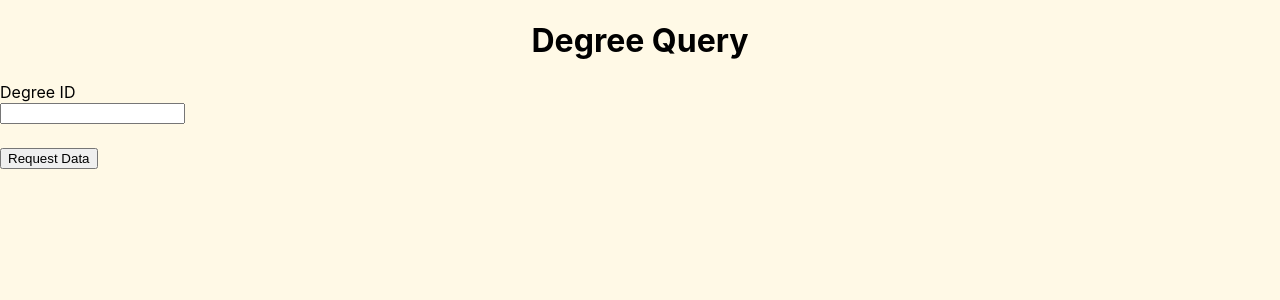
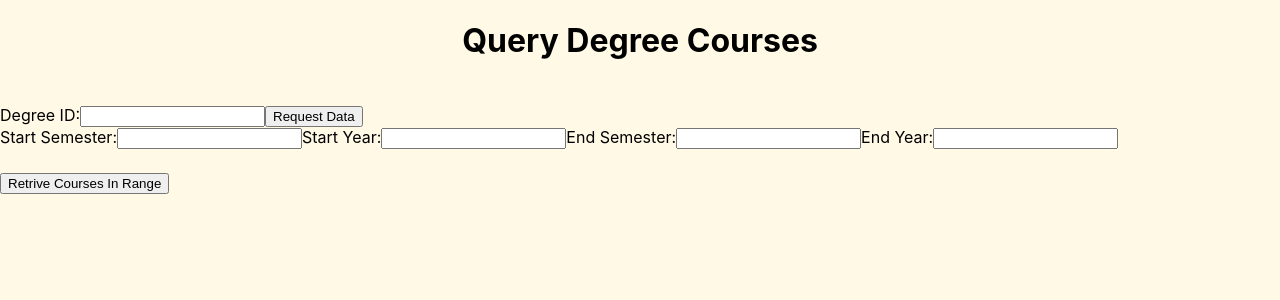
Before and after one commit to alexchans/DatabaseProject, a React (Create React App) app: page /Degree_Query in a window 1280 px wide. Shown: the top 300 px of the page. Built offline with nearby package versions, Linux system fonts and the light colour scheme.

Commit message:
finished Degree Query

```diff
--- a/src/Degree_Query.js
+++ b/src/Degree_Query.js
@@ -1,21 +1,148 @@
-import React from 'react';
+import React, { useState } from 'react';
+import axios from 'axios';
+import { useParams } from 'react-router-dom';
 
-class Degree_Query extends React.Component {
-    render() {
-        return (
-            <div>
-                <h1>Degree Query</h1>
-                <label htmlFor="DegreeID">Degree ID</label>
+function DegreeCourses() {
+    const [degreeId, setDegreeId] = useState('');
+    const [currentCourseNumber, setCurrentCourseNumber] = useState('');
+    const [startSemester, setStartSemester] = useState('');
+    const [startYear, setStartYear] = useState('');
+    const [endSemester, setEndSemester] = useState('');
+    const [endYear, setEndYear] = useState('');
+    const [courses, setCourses] = useState([]);
+    const [submitted, setSubmitted] = useState(false);
+    const [objectiveCodes, setObjectiveCodes] = useState({});
+    const [sections, setSections] = useState([]);
+
+
+    const handleInputChange = (event) => {
+        const { id, value } = event.target;
+        switch (id) {
+            case "DegreeID":
+                setDegreeId(value);
+                break;
+            case "startSemester":
+                setStartSemester(value);
+                break;
+            case "startYear":
+                setStartYear(value);
+                break;
+            case "endSemester":
+                setEndSemester(value);
+                break;
+            case "endYear":
+                setEndYear(value);
+                break;
+            default:
+                break;
+        }
+        setSubmitted(false); // Reset submission state on any input change
+    };
+
+    const handleSubmit = async (event) => {
+        event.preventDefault();
+        setSubmitted(true);
+        try {
+            // Update URL to potentially use date range filters
+            const url = `http://localhost:8080/degreeCourses/${degreeId}?startSemester=${startSemester}&startYear=${startYear}&endSemester=${endSemester}&endYear=${endYear}`;
+            const response = await axios.get(url);
+            const courseData = response.data.map(course => ({
+                courseNumber: course.courseNumber,
+                isCore: course.isCore
+            }));
+            setCourses(courseData);
+            setObjectiveCodes({});
+        } catch (error) {
+            console.error('Error fetching courses', error);
+            setCourses([]); // Clear any previous data
+        }
+    };
+
+    const handleObjective = async (courseNumber, event) => {
+        event.preventDefault();
+        setCurrentCourseNumber(courseNumber);
+        if (!objectiveCodes[courseNumber]) {
+            try {
+                const response = await axios.get(`http://localhost:8080/courseObjectives/get/${courseNumber}`);
+                setObjectiveCodes(prev => ({
+                    ...prev,
+                    [courseNumber]: response.data
+                }));
+            } catch (error) {
+                console.error('Error fetching objective codes', error);
+            }
+        }
+    };
+
+    const handleRange = async (event) => {
+        event.preventDefault();
+        try {
+            // Construct the API URL with query parameters directly in the string
+            const url = `http://localhost:8080/sections/range?courseNumber=${currentCourseNumber}&startSemester=${startSemester}&startYear=${startYear}&endSemester=${endSemester}&endYear=${endYear}`;
+            const response = await axios.get(url);
+            setSections(response.data);
+        } catch (error) {
+            setSections([]);
+        }
+    };
+
+
+    return (
+        <div>
+            <h1>Query Degree Courses</h1>
+            <form onSubmit={handleSubmit}>
+                <label htmlFor="DegreeID">Degree ID:</label>
+                <input type="text" id="DegreeID" value={degreeId} onChange={handleInputChange} />
+                <button type="submit">Request Data</button>
+            </form>
+            {submitted && (
                 <div>
-                    <input
-                        type="text"
-                        id="DegreeID"
-                    />
+                    <h2>Courses for Degree {degreeId}</h2>
+                    <ul>
+                        {courses.length > 0 ? courses.map((course, index) => (
+                            <li key={index} onClick={(event) => handleObjective(course.courseNumber, event)}>
+                                Course Number: {course.courseNumber}, Is Core: {course.isCore ? 'Yes' : 'No'}
+                                {objectiveCodes[course.courseNumber] && (
+                                    <div>
+                                        <strong>Objective Codes:</strong>
+                                        <ul>
+                                            {objectiveCodes[course.courseNumber].map((objective, idx) => (
+                                                <li key={idx}>{objective.objectiveCode}</li>
+                                            ))}
+                                        </ul>
+                                    </div>
+                                )}
+                            </li>
+                        )) : <p>No courses found for this degree.</p>}
+                    </ul>
                 </div>
-                <button type="submit">Request Data</button>
-            </div>
-        );
-    }
+            )}
+            <form onSubmit={handleRange}>
+                <label htmlFor="startSemester">Start Semester:</label>
+                <input type="text" id="startSemester" value={startSemester} onChange={handleInputChange} />
+                <label htmlFor="startYear">Start Year:</label>
+                <input type="text" id="startYear" value={startYear} onChange={handleInputChange} />
+                <label htmlFor="endSemester">End Semester:</label>
+                <input type="text" id="endSemester" value={endSemester} onChange={handleInputChange} />
+                <label htmlFor="endYear">End Year:</label>
+                <input type="text" id="endYear" value={endYear} onChange={handleInputChange} />
+                <button type="submit">Retrive Courses In Range</button>
+            </form>
+            {sections.length > 0 && (
+                <div>
+                    <h2>Sections Details</h2>
+                    <ul>
+                        {sections.map((section, index) => (
+                            <li key={index}>
+                                Course Number: {section.courseNumber}, Semester: {section.semester}, Year: {section.year}
+                                {/* Include other section details as needed */}
+                            </li>
+                        ))}
+                    </ul>
+                </div>
+            )}
+        </div>
+    );
 }
 
-export default Degree_Query;
+export default DegreeCourses;
```
